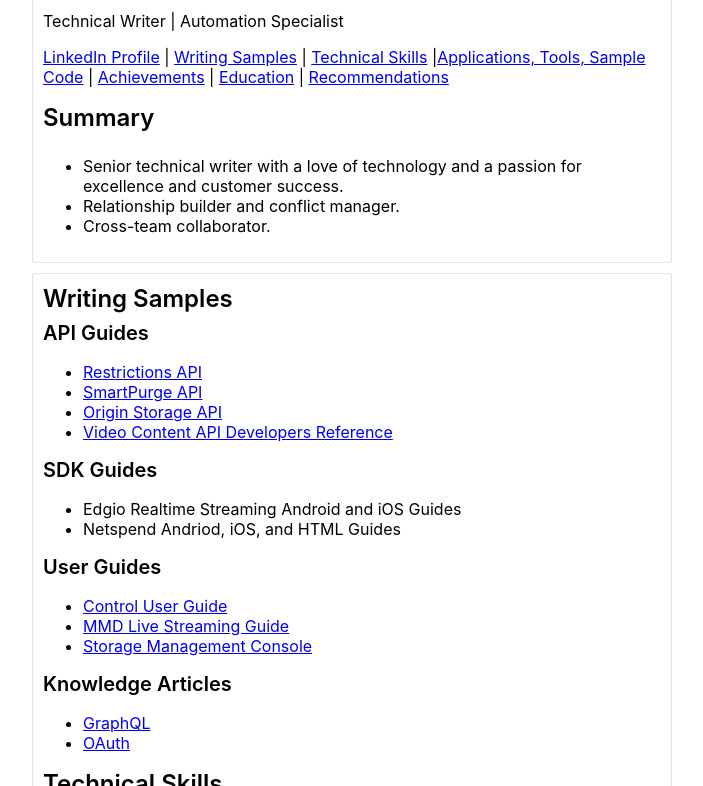
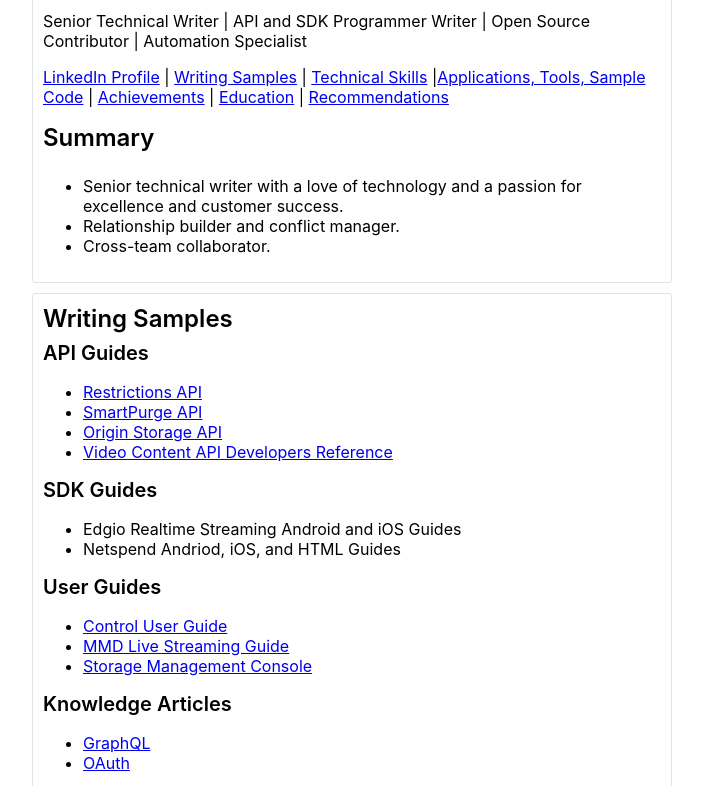
Before and after one commit to Steve-O-Murphy/Steve-O-Murphy.github.io, a plain HTML site: page index.html in a window 1280 px wide. Shown: the part 97-883 px from the top of the page, without its empty margins (288-991 px from the left). Drawn offline with Linux system fonts and the light colour scheme.

Commit message:
latest changes

```diff
--- a/index.html
+++ b/index.html
@@ -1,7 +1,7 @@
 <link rel="stylesheet" href="./styles/style.css">
 <div class="rounded-container">
     <h1 id="steve-murphy">Steve Murphy</h1>
-        <p>Technical Writer | Automation Specialist</p>
+        <p>Senior Technical Writer | API and SDK Programmer Writer | Open Source Contributor | Automation Specialist</p>
         <p><a href="https://www.linkedin.com/in/stevemurphy1/">LinkedIn Profile</a> | <a href="#writing-samples">Writing Samples</a> | <a href="#technical-skills">Technical Skills</a> |<a href="#sample-applications">Applications, Tools, Sample Code</a> | <a href="#key-achievements">Achievements</a> | <a href="#education">Education</a> | <a href="#professional-recommendations">Recommendations</a></p>
         <!-- <hr> -->
     <h2 id="summary">Summary</h2>
```
